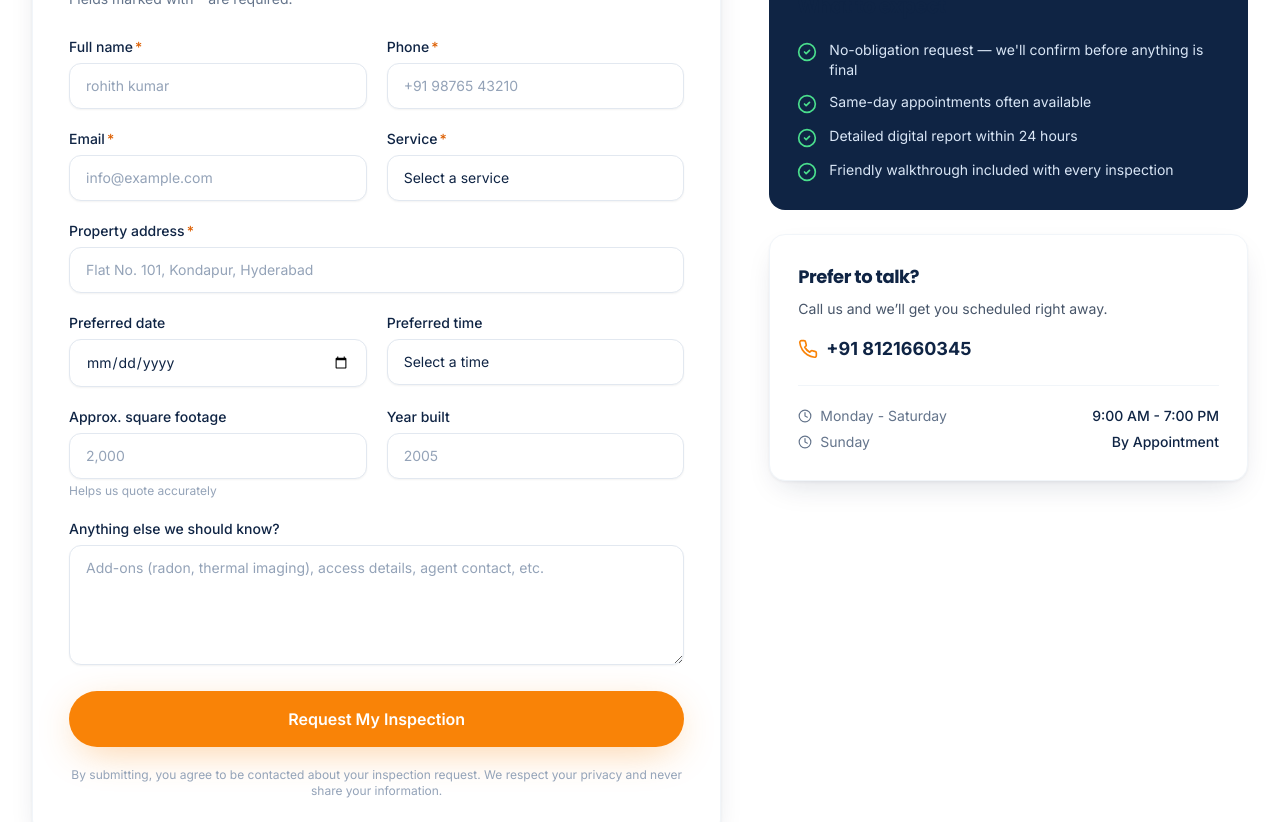
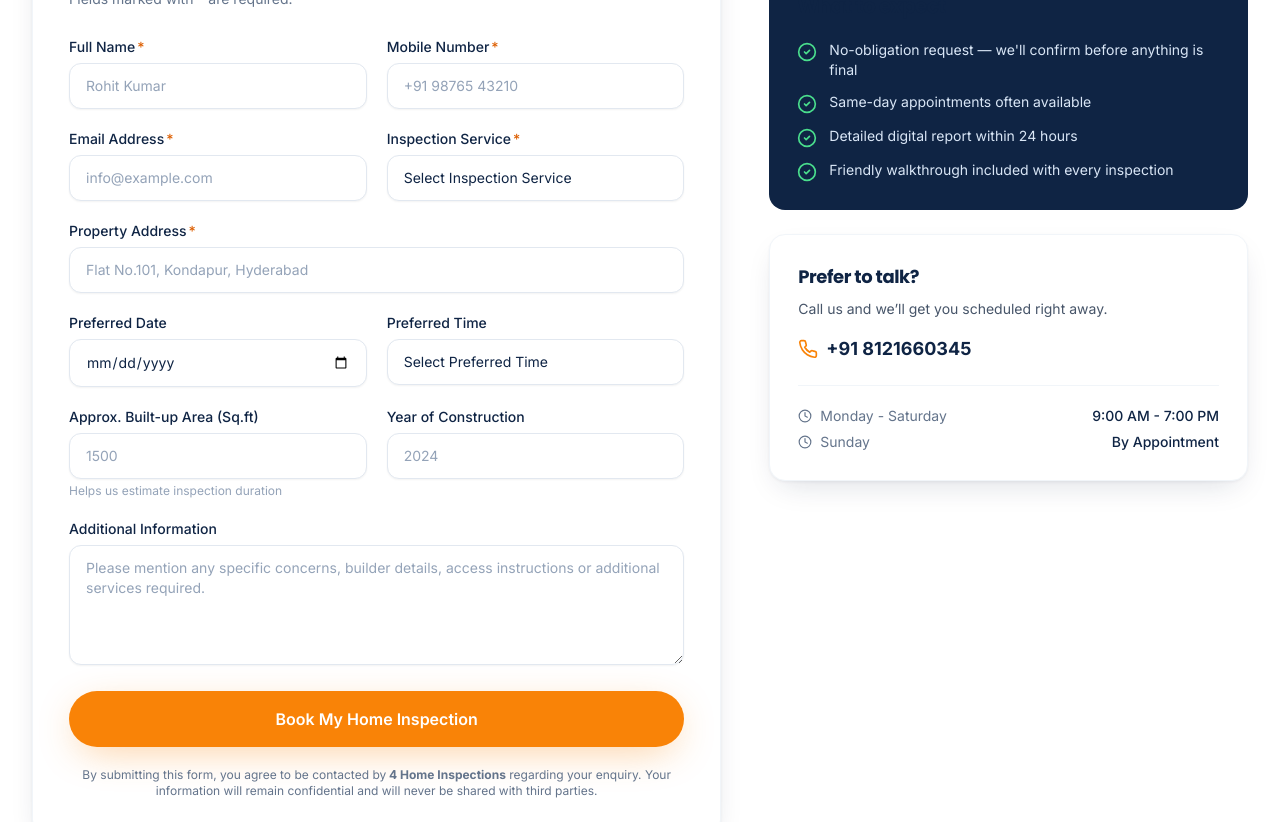
Before and after one commit to saichowdary96/4homeinspections, a Next.js app: page /book in a window 1280 px wide. Shown: the part 680-1502 px from the top of the page. Built offline with nearby package versions, Linux system fonts and the light colour scheme.

Commit message:
Update BookingForm.tsx

```diff
--- a/src/components/forms/BookingForm.tsx
+++ b/src/components/forms/BookingForm.tsx
@@ -13,57 +13,78 @@ export function BookingForm() {
 
   async function handleSubmit(e: FormEvent<HTMLFormElement>) {
     e.preventDefault();
+
+    if (status === "submitting") return;
+
     setStatus("submitting");
 
     const formData = new FormData(e.currentTarget);
 
     formData.append("_subject", "New Home Inspection Booking");
+    formData.append("website", "4 Home Inspections");
+    formData.append("form_type", "Booking Form");
+    formData.append(
+      "submitted_at",
+      new Date().toLocaleString("en-IN", {
+        dateStyle: "medium",
+        timeStyle: "short",
+      })
+    );
 
     try {
-  const response = await fetch("https://formspree.io/f/mjgdryqk", {
+      const response = await fetch(
+        "https://formspree.io/f/mjgdryqk",
+        {
           method: "POST",
           body: formData,
           headers: {
             Accept: "application/json",
           },
-  });
-
-  console.log("Status:", response.status);
-  console.log("OK:", response.ok);
+        }
+      );
 
       if (!response.ok) {
         throw new Error("Submission failed");
       }
-
+            e.currentTarget.reset();
       setStatus("success");
-  e.currentTarget.reset();
-
-} catch (err) {
-  console.error(err);
+    } catch (error) {
+      console.error("Booking Form Error:", error);
       setStatus("error");
     }
   }
 
   if (status === "success") {
     return (
-      <div className="rounded-2xl border border-sage-200 bg-sage-50 p-8 text-center">
-        <div className="mx-auto mb-4 grid h-14 w-14 place-items-center rounded-full bg-sage-500 text-white">
+      <div className="rounded-2xl border border-green-200 bg-green-50 p-8 text-center">
+        <div className="mx-auto mb-4 grid h-14 w-14 place-items-center rounded-full bg-green-600 text-white">
           <CheckCircle2 className="h-7 w-7" />
         </div>
-       <h3 className="text-xl font-bold text-brand-900">
-  SUCCESS FROM BOOKINGFORM
+
+        <h3 className="text-2xl font-bold text-green-800">
+          Booking Request Submitted Successfully!
         </h3>
-        <p className="mx-auto mt-2 max-w-md text-sm text-slate-600">
-          Thank you for choosing us. Our team will confirm your inspection
-          appointment within a few business hours. Keep an eye on your inbox and
-          phone.
+
+        <p className="mt-3 text-slate-700">
+          Thank you for choosing <strong>4 Home Inspections</strong>.
         </p>
+
+        <p className="mt-2 text-slate-600">
+          Our inspection team will contact you shortly to confirm your
+          appointment.
+        </p>
+
+        <div className="mt-6 space-y-2 text-sm text-slate-700">
+          <p>📞 +91 81216 60345</p>
+          <p>📧 info.4constructions@gmail.com</p>
+        </div>
+
         <Button
-          className="mt-6"
+          className="mt-8"
           variant="outline"
           onClick={() => setStatus("idle")}
         >
-          Submit another request
+          Book Another Inspection
         </Button>
       </div>
     );
@@ -72,10 +93,17 @@ try {
   return (
     <form onSubmit={handleSubmit} className="space-y-5" noValidate>
       <div className="grid gap-5 sm:grid-cols-2">
-        <Field label="Full name" htmlFor="name" required>
-          <Input id="name" name="name" required placeholder="rohith kumar" autoComplete="name" />
+                <Field label="Full Name" htmlFor="name" required>
+          <Input
+            id="name"
+            name="name"
+            required
+            placeholder="Rohit Kumar"
+            autoComplete="name"
+          />
         </Field>
-        <Field label="Phone" htmlFor="phone" required>
+
+        <Field label="Mobile Number" htmlFor="phone" required>
           <Input
             id="phone"
             name="phone"
@@ -88,7 +116,7 @@ try {
       </div>
 
       <div className="grid gap-5 sm:grid-cols-2">
-        <Field label="Email" htmlFor="email" required>
+        <Field label="Email Address" htmlFor="email" required>
           <Input
             id="email"
             name="email"
@@ -98,66 +126,96 @@ try {
             autoComplete="email"
           />
         </Field>
-        <Field label="Service" htmlFor="service" required>
+
+        <Field label="Inspection Service" htmlFor="service" required>
           <Select id="service" name="service" required defaultValue="">
             <option value="" disabled>
-              Select a service
+              Select Inspection Service
             </option>
-            {services.map((s) => (
-              <option key={s.slug} value={s.title}>
-                {s.title}
+
+            {services.map((service) => (
+              <option key={service.slug} value={service.title}>
+                {service.title}
               </option>
             ))}
           </Select>
         </Field>
       </div>
 
-      <Field label="Property address" htmlFor="address" required>
+      <Field label="Property Address" htmlFor="address" required>
                 <Input
           id="address"
           name="address"
           required
-          placeholder="Flat No. 101, Kondapur, Hyderabad"
+          placeholder="Flat No.101, Kondapur, Hyderabad"
         />
       </Field>
 
       <div className="grid gap-5 sm:grid-cols-2">
-        <Field label="Preferred date" htmlFor="date">
-          <Input id="date" name="date" type="date" />
+        <Field label="Preferred Date" htmlFor="date">
+          <Input
+            id="date"
+            name="date"
+            type="date"
+          />
         </Field>
-        <Field label="Preferred time" htmlFor="time">
+
+        <Field label="Preferred Time" htmlFor="time">
           <Select id="time" name="time" defaultValue="">
             <option value="" disabled>
-              Select a time
+              Select Preferred Time
             </option>
-            <option>Morning (8am – 12pm)</option>
-            <option>Afternoon (12pm – 4pm)</option>
-            <option>Late afternoon (4pm – 7pm)</option>
+            <option>Morning (8:00 AM - 12:00 PM)</option>
+            <option>Afternoon (12:00 PM - 4:00 PM)</option>
+            <option>Evening (4:00 PM - 7:00 PM)</option>
           </Select>
         </Field>
       </div>
 
       <div className="grid gap-5 sm:grid-cols-2">
-        <Field label="Approx. square footage" htmlFor="sqft" hint="Helps us quote accurately">
-          <Input id="sqft" name="sqft" type="number" placeholder="2,000" min={0} />
+        <Field
+          label="Approx. Built-up Area (Sq.ft)"
+          htmlFor="sqft"
+          hint="Helps us estimate inspection duration"
+        >
+          <Input
+            id="sqft"
+            name="sqft"
+            type="number"
+            placeholder="1500"
+            min={0}
+          />
         </Field>
-        <Field label="Year built" htmlFor="year">
-          <Input id="year" name="year" type="number" placeholder="2005" min={1800} max={2100} />
+
+        <Field label="Year of Construction" htmlFor="year">
+          <Input
+            id="year"
+            name="year"
+            type="number"
+            placeholder="2024"
+            min={1900}
+            max={2100}
+          />
         </Field>
       </div>
-
-      <Field label="Anything else we should know?" htmlFor="notes">
+            <Field label="Additional Information" htmlFor="notes">
         <Textarea
           id="notes"
           name="notes"
-          placeholder="Add-ons (radon, thermal imaging), access details, agent contact, etc."
+          placeholder="Please mention any specific concerns, builder details, access instructions or additional services required."
         />
       </Field>
 
       {status === "error" && (
-        <p className="rounded-lg bg-red-50 px-4 py-3 text-sm text-red-700">
-          Something went wrong. Please try again or call us directly.
+        <div className="rounded-xl border border-red-200 bg-red-50 px-4 py-3">
+          <p className="text-sm font-medium text-red-700">
+            Unable to submit your request.
           </p>
+          <p className="mt-1 text-sm text-red-600">
+            Please try again in a few minutes or contact us directly at
+            <strong> +91 81216 60345</strong>.
+          </p>
+        </div>
       )}
 
       <Button
@@ -168,15 +226,19 @@ try {
       >
         {status === "submitting" ? (
           <>
-            <Loader2 className="h-4 w-4 animate-spin" /> Submitting…
+            <Loader2 className="h-4 w-4 animate-spin" />
+            Submitting Your Request...
           </>
         ) : (
-          "Request My Inspection"
+          "Book My Home Inspection"
         )}
       </Button>
-      <p className="text-center text-xs text-slate-400">
-        By submitting, you agree to be contacted about your inspection request.
-        We respect your privacy and never share your information.
+
+      <p className="text-center text-xs text-slate-500">
+        By submitting this form, you agree to be contacted by
+        <strong> 4 Home Inspections</strong> regarding your enquiry.
+        Your information will remain confidential and will never be shared
+        with third parties.
       </p>
     </form>
   );
```
Lines whose indentation alone changed are shown as unchanged.
